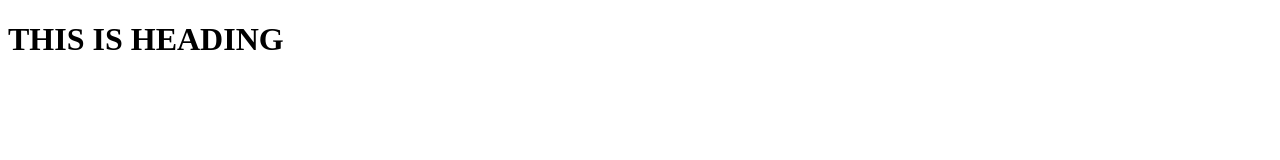
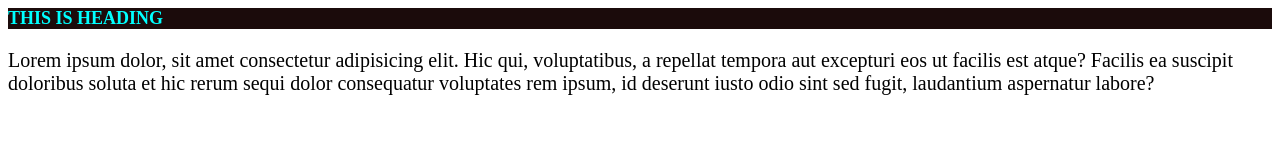
Before and after one commit to gajanan2321/FSD, a plain HTML site: page index.html in a window 1280 px wide. Drawn offline with Linux system fonts and the light colour scheme.

Commit message:
inline css

```diff
--- a/index.html
+++ b/index.html
@@ -9,7 +9,10 @@
 </head>
 
 <body>
-    <H1>THIS IS HEADING</H1>
+    <H1 style="color: aqua;background-color: #1b0b0b;font-size: large;padding: 0px
+    ;margin: 0px;">THIS IS HEADING</H1>
+    <p style="color: black;font-family: 'Times New Roman', Times, serif;font-size: 20px;">Lorem ipsum dolor, sit amet consectetur adipisicing elit. Hic qui, voluptatibus, a repellat tempora aut excepturi eos ut facilis est atque? Facilis ea suscipit doloribus soluta et hic rerum sequi dolor consequatur voluptates rem ipsum, id deserunt
+        iusto odio sint sed fugit, laudantium aspernatur labore?</p>
 </body>
 
 </html>
```
